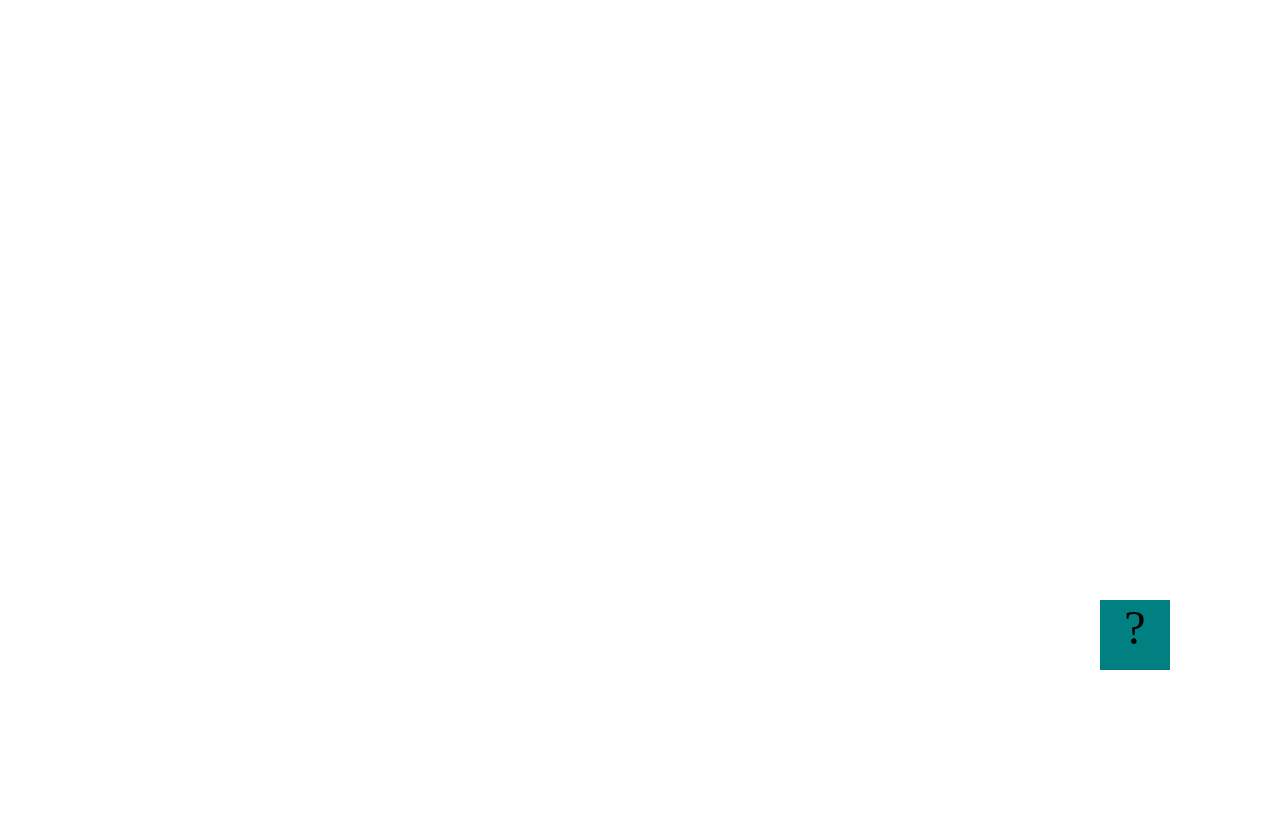
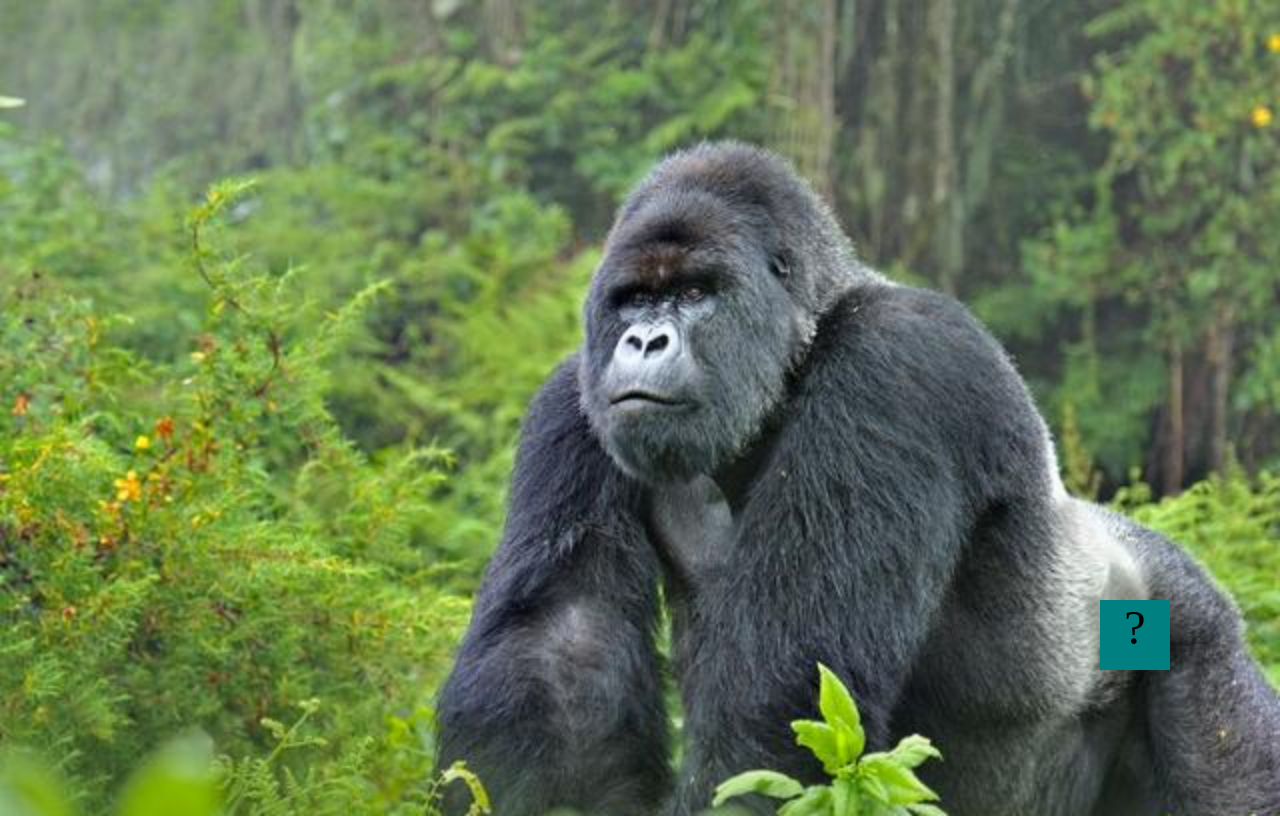
Before and after one commit to sidneymcmillan/sidneymcmillan.github.io, a plain HTML site: page projects/bouncing-box/index.html in a window 1280 px wide. Drawn offline with Linux system fonts and the light colour scheme.

Commit message:
Background Image

```diff
--- a/projects/bouncing-box/index.html
+++ b/projects/bouncing-box/index.html
@@ -6,8 +6,12 @@
 	<script src="jquery.min.js"></script>
 	<style>
 		body {
-			img = "background-image" = src "Gorilla.jpg"
-		background-color: #666666;
+			background: url("images/Gorilla.jpg") no-repeat center center fixed;;
+            background-color: #cccccc;
+            -webkit-background-size: cover;
+            -moz-background-size: cover;
+            -o-background-size: cover;
+            background-size: cover;
 		}
 
 		.box {
```
Also changed, not shown: projects/bouncing-box/images/Gorilla.jpg (renamed from images/Gorilla.jpg).
